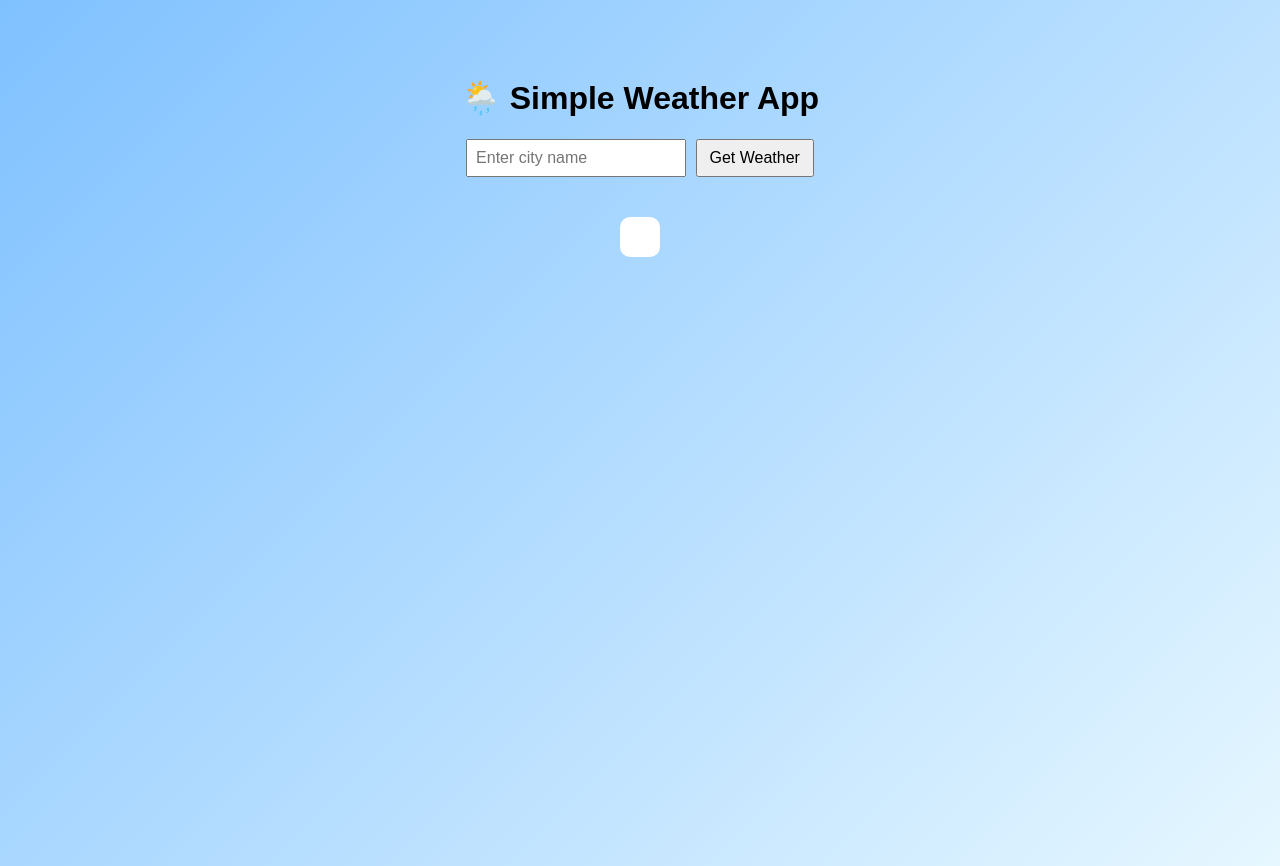
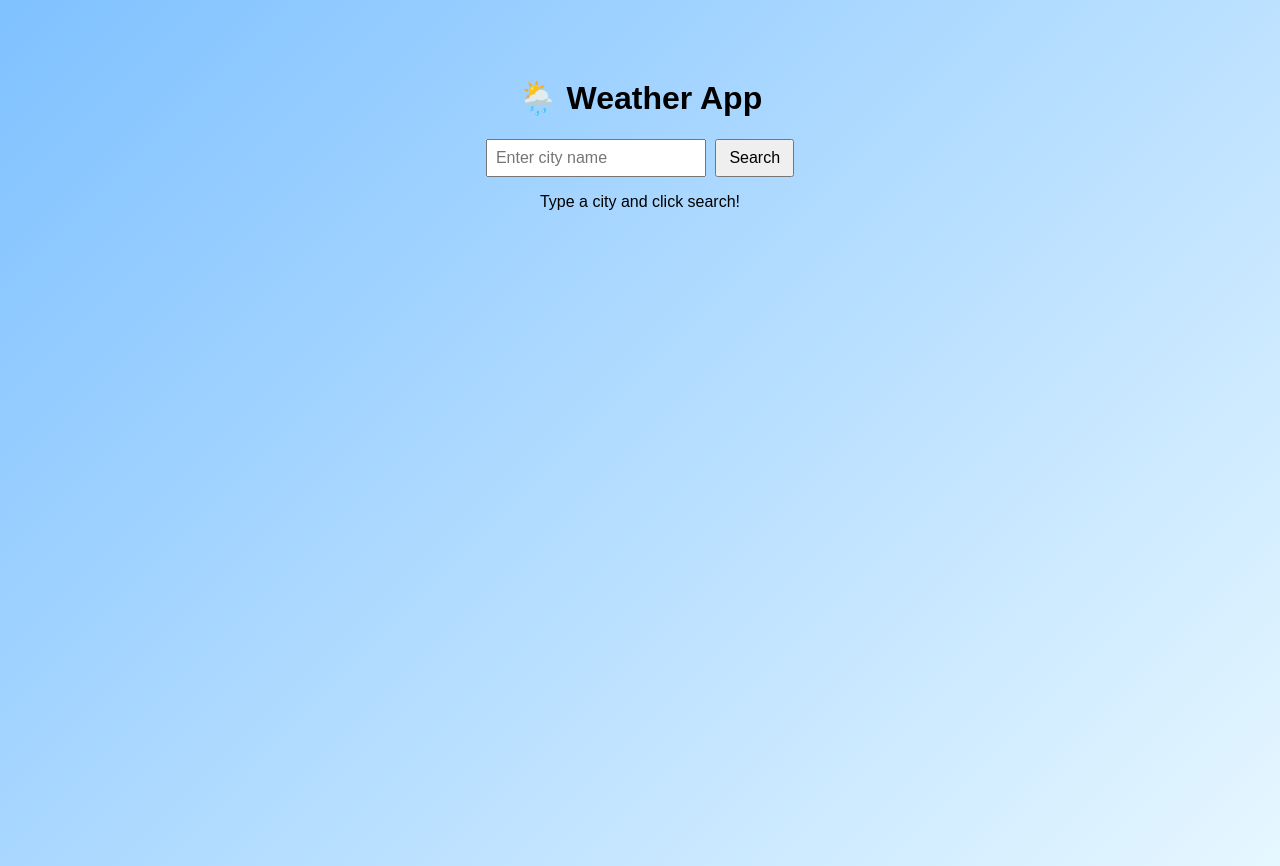
Before and after one commit to madhan01-ui/weather, a plain HTML site: page index.html in a window 1280 px wide. Drawn offline with Linux system fonts and the light colour scheme.

Commit message:
Update index.html

```diff
--- a/index.html
+++ b/index.html
@@ -2,19 +2,26 @@
 <html lang="en">
 <head>
   <meta charset="UTF-8">
-  <title>Weather</title>
+  <title>Advanced Weather App 🌤️</title>
   <link rel="stylesheet" href="style.css">
 </head>
 <body>
-  <h1>🌦️ Simple Weather App</h1>
+  <div class="app">
+    <h1>🌦️ Weather App</h1>
 
-  <div class="container">
-    <input type="text" id="cityInput" placeholder="Enter city name">
-    <button onclick="getWeather()">Get Weather</button>
+    <div class="search">
+      <input type="text" id="cityInput" placeholder="Enter city name">
+      <button onclick="getWeather()">Search</button>
+    </div>
+
+    <div id="weatherBox" class="weather-box">
+      <p>Type a city and click search!</p>
+    </div>
+
+    <canvas id="rainCanvas"></canvas>
   </div>
 
-  <div id="result"></div>
-
   <script src="script.js"></script>
+  <script src="rain.js"></script>
 </body>
 </html>
```
